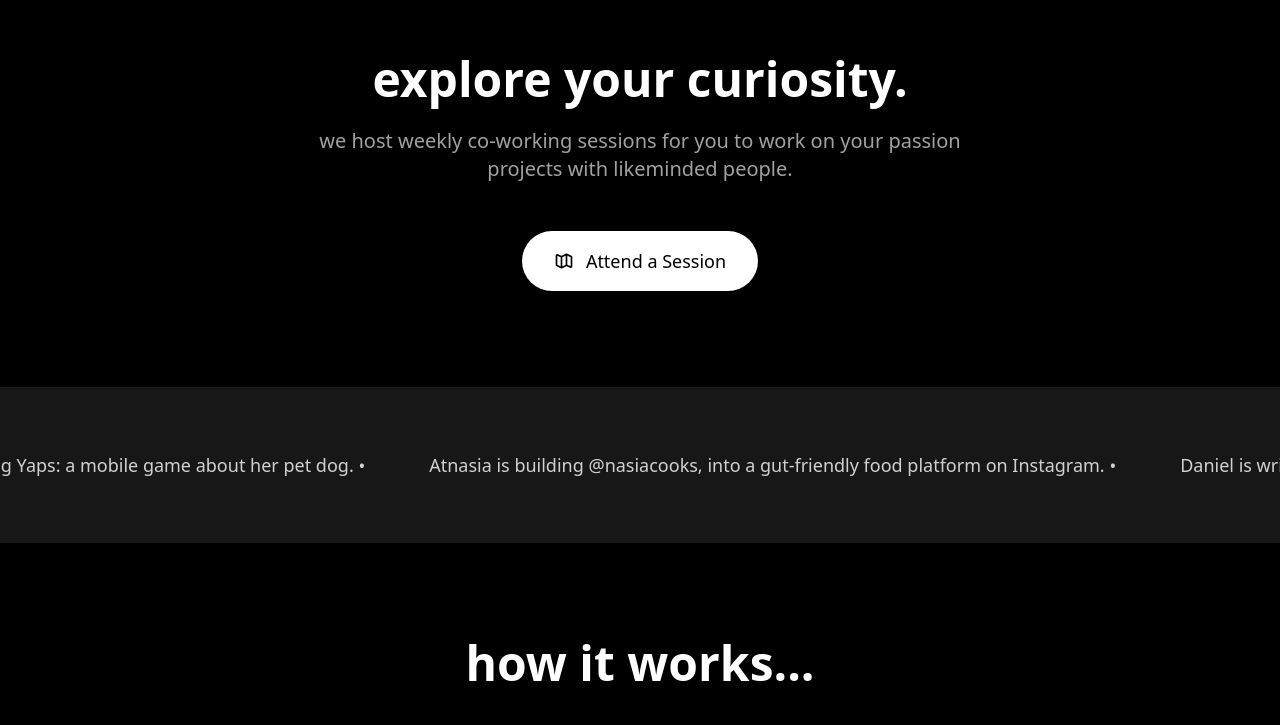
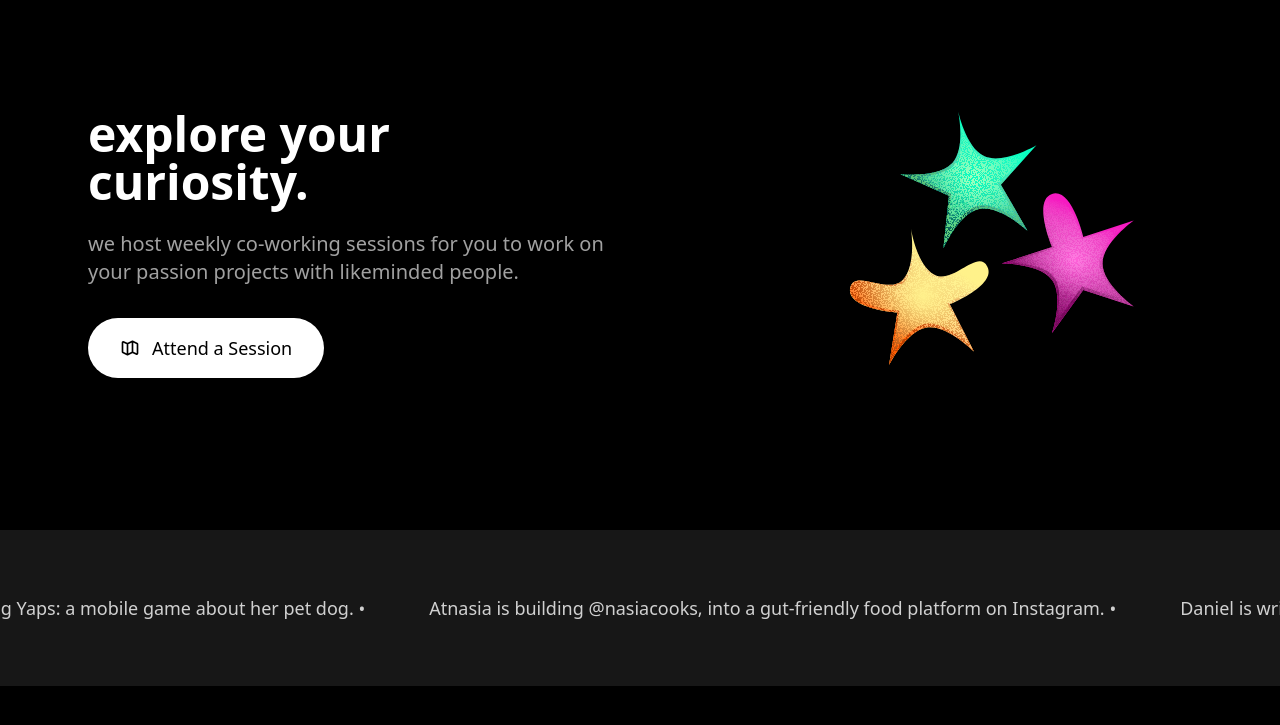
Before and after one commit to mlekhi/momentum-rebrand, a Next.js app: page / in a window 1280 px wide. Shown: the part 841-1566 px from the top of the page. Built offline with nearby package versions, Linux system fonts and the light colour scheme; a web font is replaced by a local one.

Commit message:
editing lauout

```diff
--- a/src/components/Explore.tsx
+++ b/src/components/Explore.tsx
@@ -1,10 +1,14 @@
+import Image from "next/image";
+
 export function Explore() {
   return (
-    <section className="px-6 py-24 max-w-4xl mx-auto text-center">
+    <section className="px-6 py-24 max-w-6xl mx-auto">
+      <div className="flex flex-col md:flex-row items-center gap-12 md:gap-16">
+        <div className="flex-1 text-left">
           <h2 className="text-4xl md:text-5xl font-semibold mb-6">
             explore your curiosity.
           </h2>
-      <p className="text-lg md:text-xl text-neutral-400 mb-12 max-w-2xl mx-auto">
+          <p className="text-lg md:text-xl text-neutral-400 mb-8">
             we host weekly co-working sessions for you to work on your passion projects with likeminded people.
           </p>
           <a
@@ -16,6 +20,16 @@ export function Explore() {
             </svg>
             Attend a Session
           </a>
+        </div>
+        <div className="flex-1 flex justify-center md:justify-end">
+          <Image
+            src="/LOGO.svg"
+            alt="Momentum logo"
+            width={400}
+            height={400}
+          />
+        </div>
+      </div>
     </section>
   );
 }
```
Lines whose indentation alone changed are shown as unchanged.
